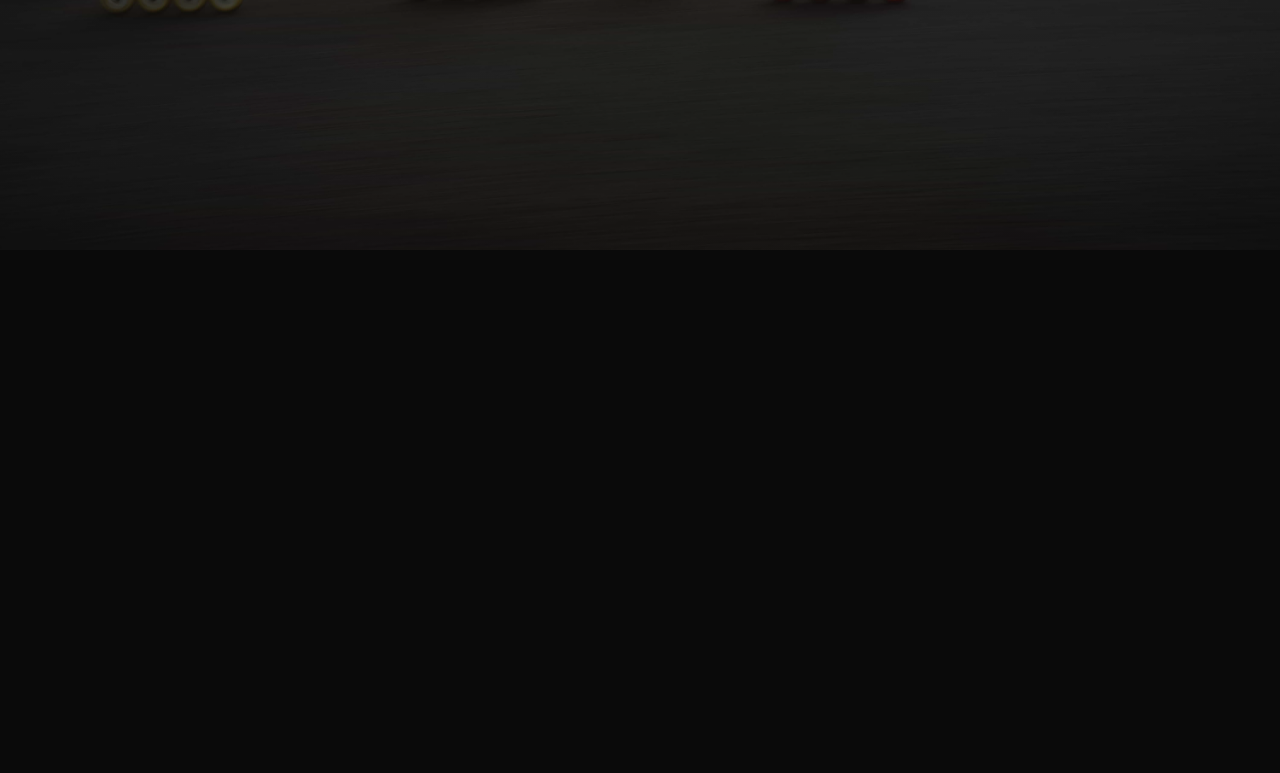
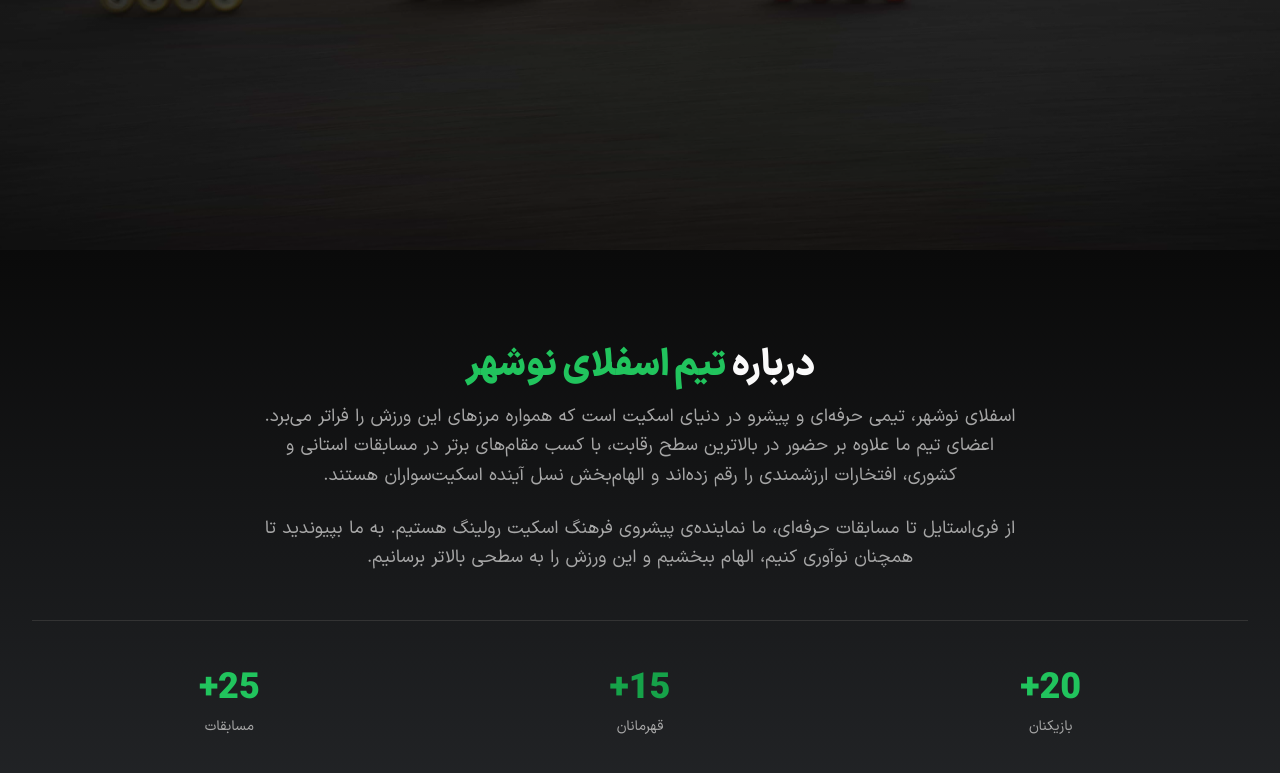
Before and after one commit to SFLY-NOWSHAHR/sfly-website, a Next.js app: page / in a window 1280 px wide. Shown: the part 615-1388 px from the top of the page. Before the commit the page ends 865 px from the top, so only its background shows below. Built offline with nearby package versions, Linux system fonts and the light colour scheme.

Commit message:
added: team introduction section

```diff
--- a/app/page.tsx
+++ b/app/page.tsx
@@ -1,4 +1,5 @@
 import Hero from "@/components/Hero";
+import Section from "@/components/Section";
 import Image from "next/image";
 
 
@@ -20,6 +21,41 @@ export default async function Home() {
         ctaHref="/players"
         backgroundImage="/images/hero-default.jpg"
       />
+
+      {/* Team Introduction */}
+      <Section className="bg-gradient-to-b from-background bg-gray-600 to-card/80">
+        <div className="max-w-3xl mx-auto text-center mb-12">
+          <h2 className="text-balance text-4xl font-bold text-foreground mb-4">
+            درباره <span className="text-primary">تیم اسفلای نوشهر</span>
+          </h2>
+          <p className="text-lg text-muted-foreground mb-6 leading-relaxed">
+            اسفلای نوشهر، تیمی حرفه‌ای و پیشرو در دنیای اسکیت است که همواره مرزهای این ورزش را فراتر می‌برد.
+اعضای تیم ما علاوه بر حضور در بالاترین سطح رقابت، با کسب مقام‌های برتر در مسابقات استانی و کشوری، افتخارات ارزشمندی را رقم زده‌اند و الهام‌بخش نسل آینده اسکیت‌سواران هستند.
+          </p>
+          <p className="text-lg text-muted-foreground leading-relaxed">
+            از فری‌استایل تا مسابقات حرفه‌ای،
+ما نماینده‌ی پیشروی فرهنگ اسکیت رولینگ هستیم.
+به ما بپیوندید تا همچنان نوآوری کنیم، الهام ببخشیم و این ورزش را به سطحی بالاتر برسانیم.
+          </p>
+        </div>
+
+        {/* Quick Stats */}
+        <div className="grid grid-cols-2 md:grid-cols-3 gap-4 mt-12 pt-12 border-t border-border">
+          <div className="text-center">
+            <div className="text-4xl font-bold text-primary mb-2">20+</div>
+            <p className="text-sm text-muted-foreground">بازیکنان</p>
+          </div>
+          <div className="text-center">
+            <div className="text-4xl font-bold text-secondary mb-2">15+</div>
+            <p className="text-sm text-muted-foreground">قهرمانان</p>
+          </div>
+          <div className="text-center">
+            <div className="text-4xl font-bold text-primary mb-2">25+</div>
+            <p className="text-sm text-muted-foreground">مسابقات</p>
+          </div>
+        </div>
+      </Section>
+
     </>
   );
 }
```
